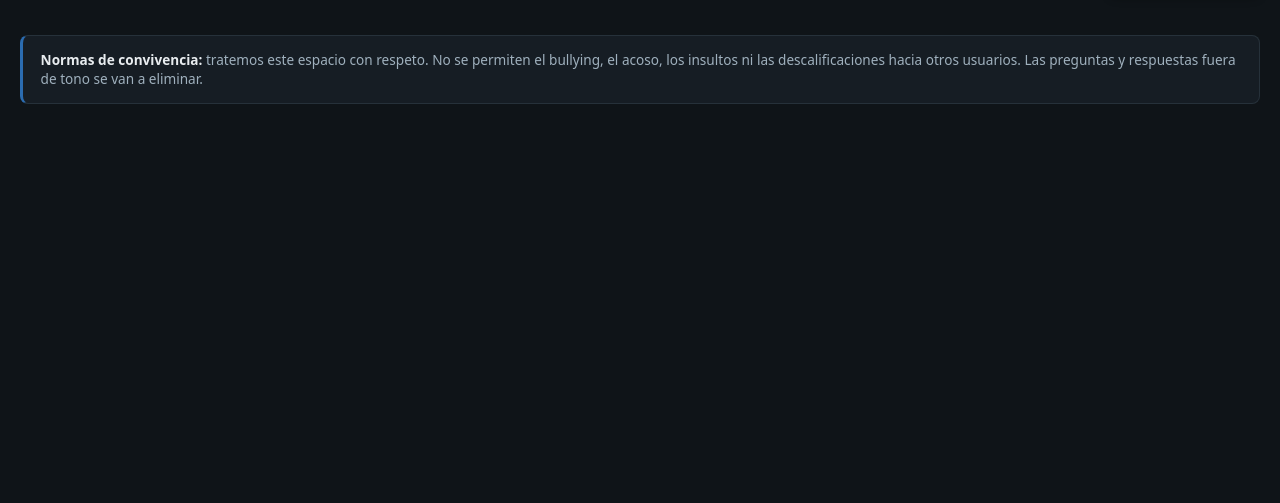
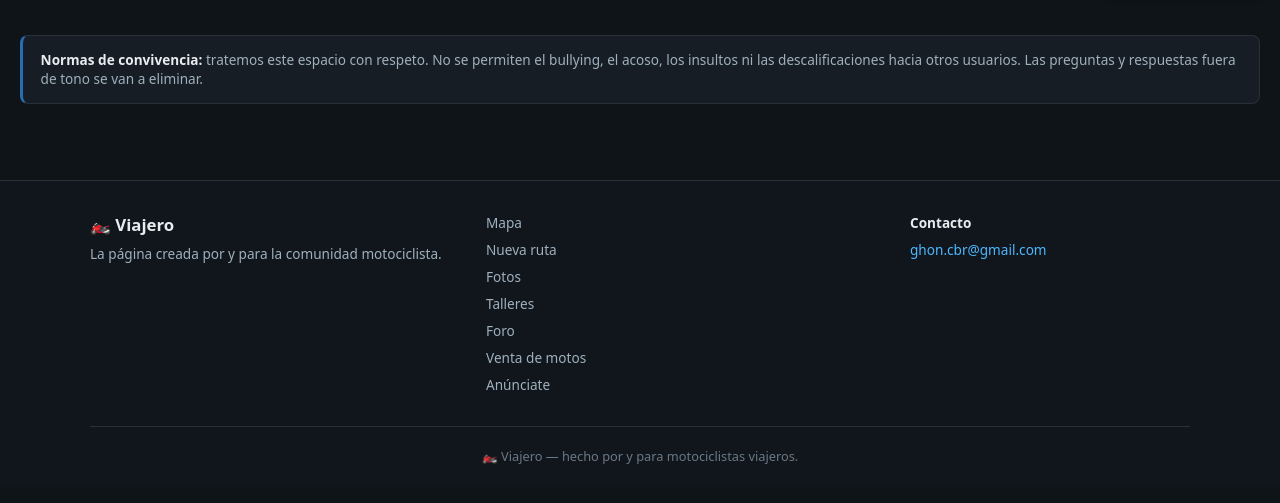
Before and after one commit to MGcarva/viajero, a FastAPI app: page /foro in a window 1280 px wide. Shown: the part 204-707 px from the top of the page. Run offline with FastAPI, Linux system fonts and the light colour scheme; some libraries are stand-ins or nearby versions.

Commit message:
Agrega footer profesional global (sin marcas de terceros) con email de contacto
Se mueve el footer de inicio.html a base.html para que aparezca en todas
las paginas. Muestra logo/tagline de Viajero, navegacion rapida y el
contacto (ghon.cbr@gmail.com), sin usar logos de marcas ajenas.

```diff
--- a/app/static/css/estilos.css
+++ b/app/static/css/estilos.css
@@ -217,10 +217,88 @@ main {
   text-shadow: 0 2px 6px rgba(0, 0, 0, 0.7);
 }
 
+.footer-app {
+  margin-top: 2.5rem;
+  border-top: 1px solid #26313a;
+  background: #10161c;
+  padding: 2rem 1.25rem 1.25rem 1.25rem;
+}
+
+.footer-contenido {
+  max-width: 1100px;
+  margin: 0 auto;
+  display: grid;
+  grid-template-columns: 1.3fr 1.4fr 1fr;
+  gap: 2rem;
+}
+
+.footer-marca .footer-logo {
+  font-weight: 700;
+  font-size: 1.05rem;
+}
+
+.footer-marca p {
+  margin: 0.5rem 0 0 0;
+  color: #9fb0bd;
+  font-size: 0.85rem;
+  line-height: 1.4;
+}
+
+.footer-nav {
+  display: flex;
+  flex-direction: column;
+  gap: 0.5rem;
+  font-size: 0.85rem;
+}
+
+.footer-nav a {
+  color: #9fb0bd;
+  text-decoration: none;
+}
+
+.footer-nav a:hover {
+  color: #4db8ff;
+}
+
+.footer-contacto {
+  font-size: 0.85rem;
+}
+
+.footer-contacto strong {
+  display: block;
+  margin-bottom: 0.5rem;
+  color: #e8ecef;
+}
+
+.footer-contacto a {
+  color: #4db8ff;
+  text-decoration: none;
+}
+
+.footer-copy {
+  max-width: 1100px;
+  margin: 2rem auto 0 auto;
+  padding-top: 1.25rem;
+  border-top: 1px solid #26313a;
+  text-align: center;
+  color: #6b7885;
+  font-size: 0.8rem;
+}
+
 @media (max-width: 640px) {
   .topbar {
     flex-wrap: wrap;
     gap: 0.5rem;
+  }
+
+  .footer-contenido {
+    grid-template-columns: 1fr;
+    gap: 1.5rem;
+    text-align: center;
+  }
+
+  .footer-nav {
+    align-items: center;
   }
 
   .acciones-mapa {
--- a/app/templates/base.html
+++ b/app/templates/base.html
@@ -26,6 +26,29 @@
     {% block content %}{% endblock %}
   </main>
 
+  <footer class="footer-app">
+    <div class="footer-contenido">
+      <div class="footer-marca">
+        <span class="footer-logo">🏍️ Viajero</span>
+        <p>La página creada por y para la comunidad motociclista.</p>
+      </div>
+      <nav class="footer-nav">
+        <a href="/mapa">Mapa</a>
+        <a href="/rutas/nueva">Nueva ruta</a>
+        <a href="/fotos">Fotos</a>
+        <a href="/talleres">Talleres</a>
+        <a href="/foro">Foro</a>
+        <a href="/motos">Venta de motos</a>
+        <a href="/anunciate">Anúnciate</a>
+      </nav>
+      <div class="footer-contacto">
+        <strong>Contacto</strong>
+        <a href="mailto:ghon.cbr@gmail.com">ghon.cbr@gmail.com</a>
+      </div>
+    </div>
+    <div class="footer-copy">🏍️ Viajero — hecho por y para motociclistas viajeros.</div>
+  </footer>
+
   <div id="toast-container" class="toast-container"></div>
 
   <script src="https://cdn.jsdelivr.net/npm/@supabase/supabase-js@2"></script>
```
Also changed, not shown: app/templates/inicio.html (+0 -13 lines).
